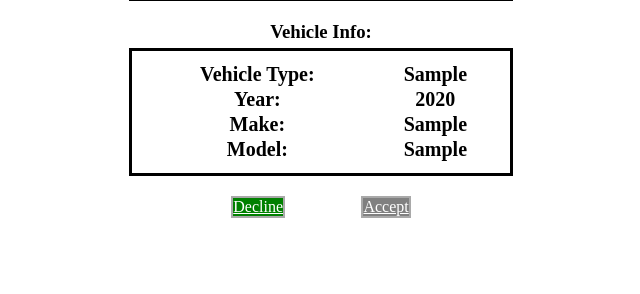
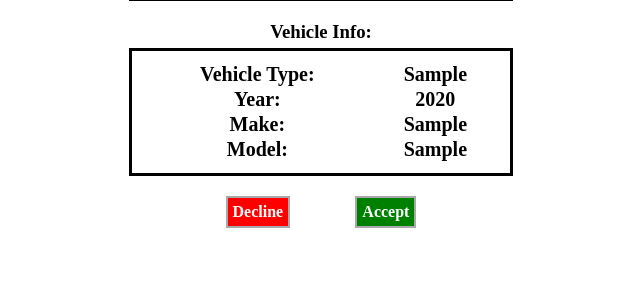
Before and after one commit to kslaugh/moving_wars, a Django app: page /admin/pro/1 in a window 1280 px wide. Shown: the part 211-505 px from the top of the page, without its empty margins (319-959 px from the left). Run offline with Django 3.2, Linux system fonts and the light colour scheme; tables that the repository leaves empty hold one stand-in row (values such as "Sample post"); lists and menus that the app fills with data are empty.

Commit message:
added administrator functionality to create Contractors from Prospectors

```diff
--- a/administrator/static/css/admin.css
+++ b/administrator/static/css/admin.css
@@ -58,10 +58,15 @@ table{
     justify-content: space-around;
 }
 .button{
+    font-weight: bold;
+    text-decoration: none;
+    padding: 5px;
     color: white;
-    background-color: gray;
     border: 2px solid darkgray;
 }
 .accept{
     background-color: green;
 }
+.decline{
+    background-color: red;
+}
--- a/administrator/templates/admin-pro.html
+++ b/administrator/templates/admin-pro.html
@@ -51,8 +51,8 @@
             </tr>
         </table>
         <div class="buttons">
-            <a class="button accept" href="/admin/del-pro/{{ pro.id }}">Decline</a>
-            <a class="button" href="/admin/act-pro/{{ pro.id }}">Accept</a>
+            <a class="button decline" href="/admin/del-pro/{{ pro.id }}">Decline</a>
+            <a class="button accept" href="/admin/act-pro/{{ pro.id }}">Accept</a>
         </div>
     </div>
 </body>
--- a/administrator/urls.py
+++ b/administrator/urls.py
@@ -14,4 +14,5 @@ urlpatterns=[
     path('del-pro/<int:id>',views.delpro),
     path('pro/<int:id>',views.viewpro),
     path('act-pro/<int:id>',views.actpro),
+    path('del-con/<int:id>',views.condel)
 ]
--- a/administrator/views.py
+++ b/administrator/views.py
@@ -2,6 +2,7 @@ from django.shortcuts import render,redirect
 from .models import Administrator,NewAdmin,Prospectors,ProVehicles
 from django.contrib import messages
 import bcrypt
+from contractor.models import Contractors,Vehicles
 
 def index(request):
     return render(request,'admin.html')
@@ -45,7 +46,8 @@ def home(request):
         'user':Administrator.objects.get(id=request.session['user']),
         'new_users':NewAdmin.objects.all(),
         'all_admin':Administrator.objects.all(),
-        'pros':Prospectors.objects.all()
+        'pros':Prospectors.objects.all(),
+        "cons":Contractors.objects.all()
     }
     return render(request,'admin-home.html',context)
 
@@ -79,7 +81,24 @@ def delpro(request, id):
     return redirect('/admin/home')
 
 def actpro(request, id):
-    pass
+    p=Prospectors.objects.get(id=id)
+    v=p.vehicles.first()
+    Contractors.objects.create(
+        fname=p.fname,
+        lname=p.lname,
+        phone=p.phone,
+        email=p.email
+    )
+    Vehicles.objects.create(
+        year=v.year,
+        make=v.make,
+        model=v.model,
+        vehicle_type=v.vehicle_type,
+        owner=Contractors.objects.last()
+    )
+    p.delete()
+    v.delete()
+    return redirect('/admin/home')
 
 def viewpro(request, id):
     pro=Prospectors.objects.get(id=id)
@@ -88,3 +107,7 @@ def viewpro(request, id):
         'v':pro.vehicles.first()
     }
     return render(request,'admin-pro.html',context)
+
+def condel(request, id):
+    Contractors.objects.get(id=id).delete()
+    return redirect('/admin/home')
```
Also changed, not shown: administrator/templates/admin-home.html (+22 -0 lines), db.sqlite3.
